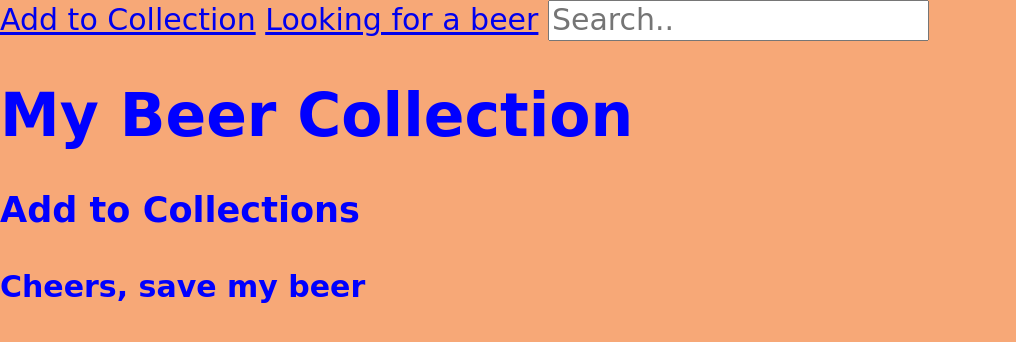
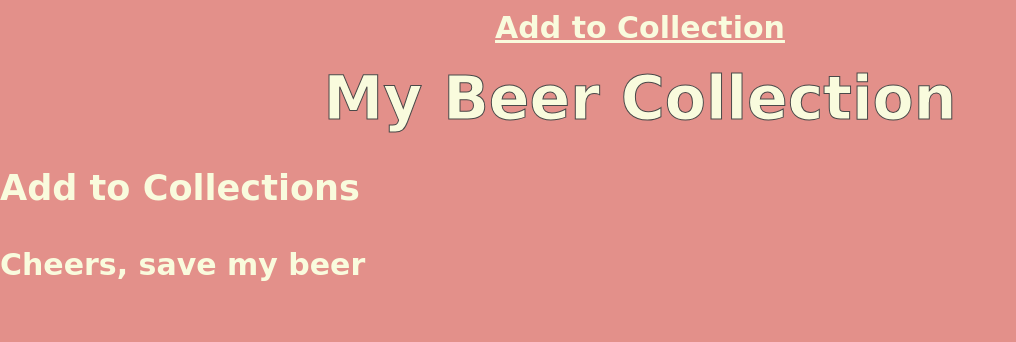
Before and after one commit to tuckermitcht/collection, a PHP site: page / in a window 1280 px wide. Shown: the top 342 px of the page, without its empty margins (0-1016 px from the left). Run offline with PHP 8.4, Linux system fonts and the light colour scheme; data comes from the database, SQL or seed files in the repository; some web fonts are replaced.

Commit message:
start of CSS

```diff
--- a/css/styles.css
+++ b/css/styles.css
@@ -11,6 +11,76 @@ html {
 body {
     font-family: 'Germania One', cursive;
     font-size: 30px;
-    background-color: #f7a877;
-    color: blue;
+    background-color: #e3908a;
+    color: #F9FBDD;
 }
+
+h1,
+h2,
+p {
+    margin: 0;
+}
+
+.addbeer {
+    color: #F9FBDD;
+}
+
+.looking {
+    color: #F9FBDD;
+}
+
+.topnav {
+    display: flex;
+    width: 100%;
+    flex-direction: row;
+    font-size: 30px;
+    justify-content: center;
+    background-color: #e3908a;
+    font-weight: 900;
+    position: fixed;
+    padding: 0.7rem;
+    top: 0;
+}
+
+h1 {
+    text-align: center;
+    -webkit-text-stroke-width: 1px;
+    -webkit-text-stroke-color: #4a4949;
+padding-top: 4rem;
+}
+
+.breweryname {
+    padding-top: 2rem;
+}
+
+.grid-container {
+    display: grid;
+    grid-template-columns: 1fr;
+    justify-content: center;
+    -webkit-text-stroke-width: 1px;
+    -webkit-text-stroke-color: #4a4949;
+    height: auto;
+    margin: 0;
+
+
+}
+
+img {
+    width: auto;
+    height: 200px;
+    object-fit: cover;
+}
+
+.column {
+    display: flex;
+    flex-direction: column;
+    align-items: center;
+
+}
+
+@media only screen and (min-width: 600px) {
+    .grid-container {
+        grid-template-columns: 1fr 1fr;
+        gap: 1rem;
+    }
+}
--- a/index.php
+++ b/index.php
@@ -36,9 +36,9 @@ $beers = $query->fetchALL();
 
 <body>
 <div class="topnav">
-    <a class="active" href="#addbeer">Add to Collection</a>
-    <a href="#contact">Looking for a beer</a>
-    <input type="text" placeholder="Search..">
+    <a class="addbeer" href="#addbeer">Add to Collection</a>
+
+
 </div>
 
 <div id="project-wrapper">
@@ -51,13 +51,13 @@ $beers = $query->fetchALL();
     $html = "";
     foreach ($beers as $beer) {
         $html .= '<div class="column">'
-            . '<h2>' . $beer['breweryname'] . '</h2>'
-            . '<h2> <a>' . $beer['beername'] . '</a></h2>'
+            . '<h2 class="breweryname">' . $beer['breweryname'] . '</h2>'
+            . '<h2> ' . $beer['beername'] . '</h2>'
             . '<img src="' . $beer['imgsource'] . '" alt=beer>'
-            . '<p>' . $beer['ABV'] . '</p>'
-            . '<p>' . $beer['comment'] . '</p>'
-            . '<p>' . $beer['year'] . '</p>'
-            . '<p>' . $beer['style'] . '</p>'
+            . '<p>ABV - ' . $beer['ABV'] . '</p>'
+            . '<p>Tastes - ' . $beer['comment'] . '</p>'
+            . '<p>First brewed - '. $beer['year'] . '</p>'
+            . '<p>Style - ' . $beer['style'] . '</p>'
             . '</div>';
     }
     echo $html;
```
